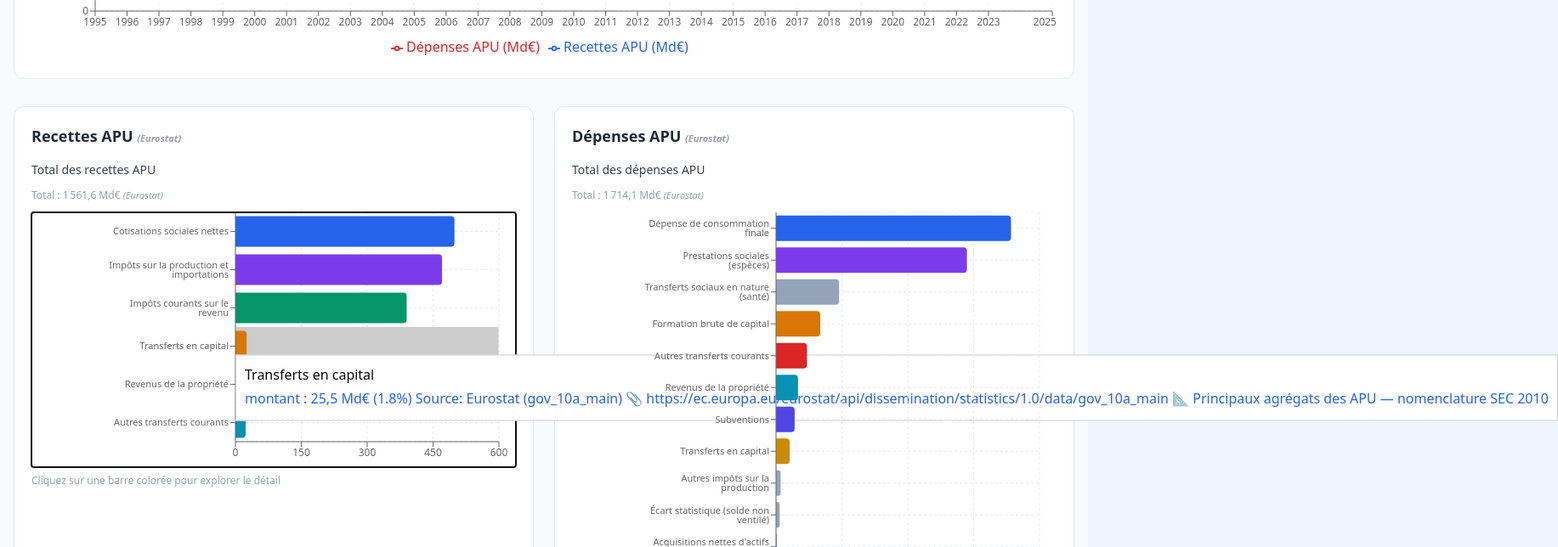
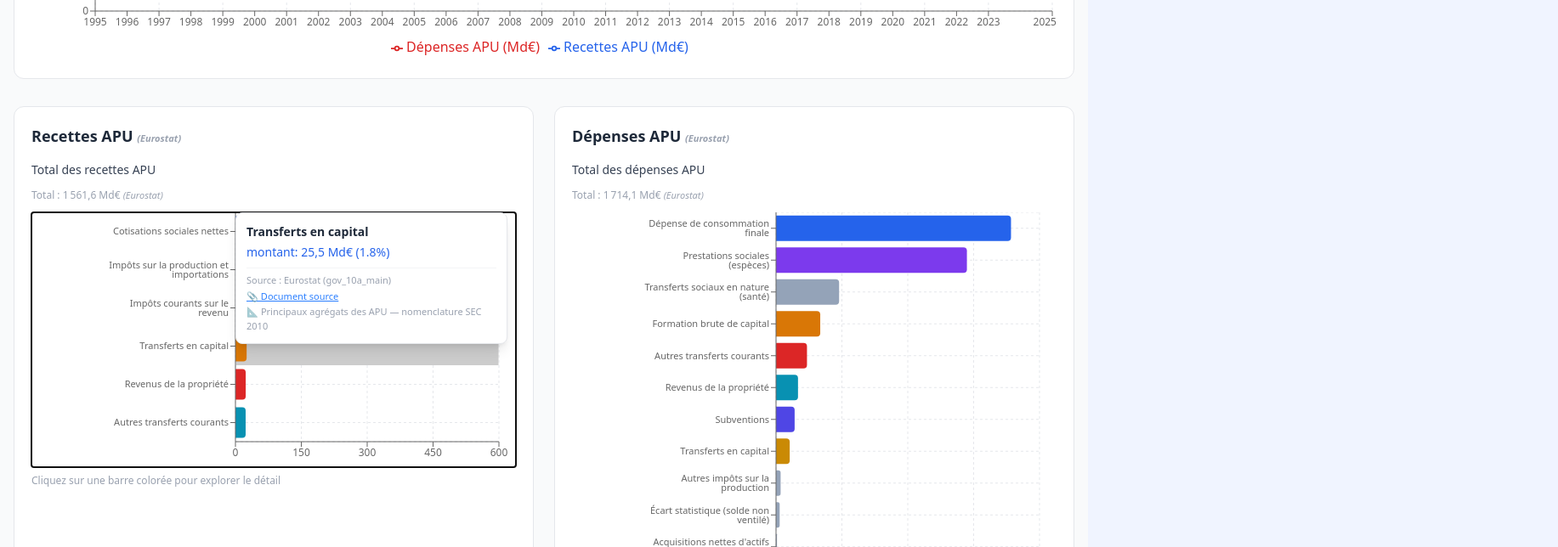
Before and after one commit to juliengoum14-dev/comptes-publics-france, a Next.js app: page / in a window 1280 px wide. Both pictures are taken after a click on the element 322 px from the left and 1065 px from the top of the page. Shown: the part 665-1309 px from the top of the page at 85% size, 1833 px wide, since content can reach past the window. Built offline with nearby package versions, Linux system fonts and the light colour scheme.

Commit message:
Custom SourceTooltip Recharts avec liens cliquables + sauts de ligne

```diff
--- a/src/components/ApuBreakdown.tsx
+++ b/src/components/ApuBreakdown.tsx
@@ -12,7 +12,7 @@ import {
 } from "recharts";
 import { useMemo } from "react";
 import SourceBadge from "./SourceBadge";
-import { getSourceInfo } from "@/lib/sourceMeta";
+import SourceTooltip from "./SourceTooltip";
 
 interface SousSecteurData {
   [secteur: string]: { annee: number; total_depenses: number }[];
@@ -73,13 +73,10 @@ export default function ApuBreakdown({
           />
           <YAxis tick={{ fontSize: 12 }} width={70} />
           <Tooltip
-            formatter={(value) => {
-              const info = getSourceInfo(source ?? "");
-              return new Intl.NumberFormat("fr-FR", {
-                style: "decimal",
-                maximumFractionDigits: 1,
-              }).format(Number(value)) + " Md€\nSource: " + info.source + "\n" + (info.url ? `📎 ${info.url}` : "") + "\n" + (info.methodology ? `📐 ${info.methodology}` : "");
-            }}
+            content={<SourceTooltip source={source ?? ""} formatValue={(v: number) =>
+              new Intl.NumberFormat("fr-FR", { style: "decimal", maximumFractionDigits: 1 }).format(v) + " Md€"
+            } />}
+            wrapperStyle={{ pointerEvents: "auto" }}
           />
           <Legend />
           {sectors.map((key, i) => (
--- a/src/components/DrillDownChart.tsx
+++ b/src/components/DrillDownChart.tsx
@@ -42,7 +42,7 @@ const SECTOR_COLORS: Record<string, string> = {
 
 import { formatNumber as fmt } from "@/lib/format";
 import SourceBadge from "./SourceBadge";
-import { getSourceInfo } from "@/lib/sourceMeta";
+import SourceTooltip from "./SourceTooltip";
 
 interface DrillDownChartProps {
   tree: TreeNode;
@@ -190,14 +190,11 @@ export default function DrillDownChart({
               width={220}
             />
             <Tooltip
-              formatter={(value: unknown, _name: unknown, entry: unknown) => {
-                const v = Number(value);
-                const payload = (entry as { payload?: { montant?: number } })?.payload;
-                const pct = total > 0 && payload?.montant != null
-                  ? ((payload.montant / total) * 100).toFixed(1) : "0";
-                const info = getSourceInfo(source ?? "");
-                return `${fmt(v)} Md€ (${pct}%)\nSource: ${info.source}\n${info.url ? `📎 ${info.url}` : ""}\n${info.methodology ? `📐 ${info.methodology}` : ""}`;
-              }}
+              content={<SourceTooltip source={source ?? ""} formatValue={(v: number) => {
+                const pct = total > 0 ? ((v / total) * 100).toFixed(1) : "0";
+                return `${fmt(v)} Md€ (${pct}%)`;
+              }} />}
+              wrapperStyle={{ pointerEvents: "auto" }}
             />
             <Bar
               dataKey="montant"
@@ -284,10 +281,10 @@ export default function DrillDownChart({
                   tick={{ fontSize: 11 }}
                   width={160}
                 />
-                <Tooltip formatter={(value: unknown) => {
-  const info = getSourceInfo(source ?? "");
-  return `${fmt(Number(value))} Md€\nSource: ${info.source}\n${info.url ? `📎 ${info.url}` : ""}\n${info.methodology ? `📐 ${info.methodology}` : ""}`;
-}} />
+                <Tooltip
+  content={<SourceTooltip source={source ?? ""} formatValue={(v: number) => `${fmt(v)} Md€`} />}
+  wrapperStyle={{ pointerEvents: "auto" }}
+/>
                 <Bar dataKey="montant" radius={[0, 4, 4, 0]}>
                   {sectorBreakdown
                     .filter((s) => s.secteur !== "S13")
--- a/src/components/RevenueBreakdown.tsx
+++ b/src/components/RevenueBreakdown.tsx
@@ -12,7 +12,7 @@ import {
 import { useMemo } from "react";
 import type { SerieRecette } from "@/types";
 import SourceBadge from "./SourceBadge";
-import { getSourceInfo } from "@/lib/sourceMeta";
+import SourceTooltip from "./SourceTooltip";
 
 export default function RevenueBreakdown({
   categories,
@@ -64,10 +64,8 @@ export default function RevenueBreakdown({
             width={180}
           />
           <Tooltip
-            formatter={(value) => {
-              const info = getSourceInfo(source ?? "");
-              return `${fmt(Number(value))}\nSource: ${info.source}\n${info.url ? `📎 ${info.url}` : ""}\n${info.methodology ? `📐 ${info.methodology}` : ""}`;
-            }}
+            content={<SourceTooltip source={source ?? ""} formatValue={(v) => fmt(v)} />}
+            wrapperStyle={{ pointerEvents: "auto" }}
           />
           <Bar dataKey="montant" fill="#2563eb" radius={[0, 4, 4, 0]} />
         </BarChart>
--- /dev/null
+++ b/src/components/SourceTooltip.tsx
@@ -0,0 +1,64 @@
+"use client";
+
+import { getSourceInfo } from "@/lib/sourceMeta";
+
+interface SourceTooltipProps {
+  active?: boolean;
+  payload?: Array<{
+    value: number;
+    name?: string;
+    dataKey?: string;
+    color?: string;
+  }>;
+  label?: string;
+  source: string;
+  formatValue?: (v: number, name?: string, dataKey?: string) => string;
+}
+
+export default function SourceTooltip({
+  active,
+  payload,
+  label,
+  source,
+  formatValue,
+}: SourceTooltipProps) {
+  if (!active || !payload?.length) return null;
+
+  const info = getSourceInfo(source);
+  const fmt = formatValue ?? ((v: number) => String(v));
+
+  return (
+    <div className="bg-white border border-gray-200 rounded-lg shadow-lg p-3 max-w-xs">
+      {label && (
+        <p className="font-semibold text-gray-800 mb-1 text-sm">{label}</p>
+      )}
+      <div className="space-y-0.5">
+        {payload.map((entry, i) => (
+          <p
+            key={i}
+            className="text-sm"
+            style={{ color: entry.color ?? "#374151" }}
+          >
+            {entry.name ?? entry.dataKey}: {fmt(entry.value, entry.name, entry.dataKey)}
+          </p>
+        ))}
+      </div>
+      <div className="mt-2 pt-1.5 border-t border-gray-100 text-[11px] text-gray-400 space-y-0.5">
+        <p>Source : {info.source}</p>
+        {info.url && (
+          <p>
+            <a
+              href={info.url}
+              target="_blank"
+              rel="noopener noreferrer"
+              className="text-blue-500 hover:text-blue-700 underline"
+            >
+              📎 Document source
+            </a>
+          </p>
+        )}
+        {info.methodology && <p>📐 {info.methodology}</p>}
+      </div>
+    </div>
+  );
+}
--- a/src/components/TimeSeriesChart.tsx
+++ b/src/components/TimeSeriesChart.tsx
@@ -13,7 +13,7 @@ import {
 import { useMemo } from "react";
 import { formatTooltip } from "@/lib/format";
 import SourceBadge from "./SourceBadge";
-import { getSourceInfo } from "@/lib/sourceMeta";
+import SourceTooltip from "./SourceTooltip";
 
 interface SeriesMap {
   [name: string]: { code: string; unite: string; donnees: Record<string, number> };
@@ -67,11 +67,11 @@ export default function TimeSeriesChart({
           />
           <YAxis tick={{ fontSize: 12 }} width={70} />
           <Tooltip
-            formatter={(value, name) => {
-              const s = series[String(name)];
-              const info = getSourceInfo(source ?? "");
-              return `${formatTooltip(Number(value), s?.unite)}\nSource: ${info.source}\n${info.url ? `📎 ${info.url}` : ""}\n${info.methodology ? `📐 ${info.methodology}` : ""}`;
-            }}
+            content={<SourceTooltip source={source ?? ""} formatValue={(v: number, _name?: string, dataKey?: string) => {
+              const s = dataKey ? series[dataKey] : undefined;
+              return formatTooltip(v, s?.unite);
+            }} />}
+            wrapperStyle={{ pointerEvents: "auto" }}
           />
           <Legend />
           {selected.map((name, i) => {
```
